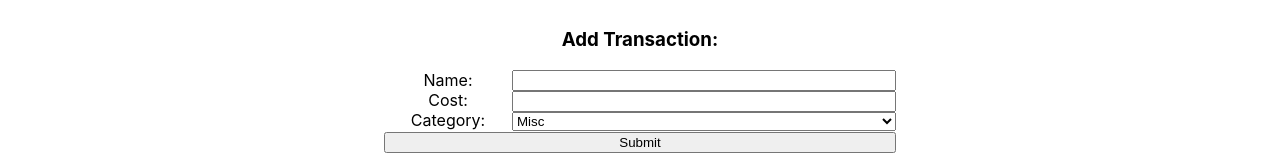
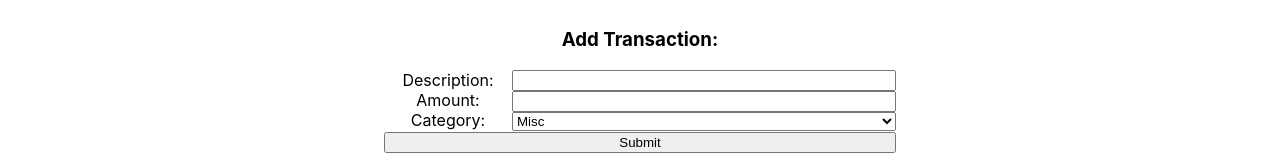
Before and after one commit to daburch/react-practice, a React (Create React App) app: page / in a window 1280 px wide. Shown: the part 205-365 px from the top of the page. Built offline with nearby package versions, Linux system fonts and the light colour scheme; no server answers.

Commit message:
update naming to match database

```diff
--- a/src/App.js
+++ b/src/App.js
@@ -6,8 +6,8 @@ import Transactions from "./components/Transactions";
 
 class App extends Component {
   state = {
-    name: "",
-    cost: "",
+    description: "",
+    amount: "",
     category: "MISC",
     transactions: []
   };
@@ -61,8 +61,8 @@ class App extends Component {
         method: "post",
         headers: { "Content-Type": "application/json" },
         body: JSON.stringify({
-          name: this.state.name,
-          cost: this.state.cost,
+          description: this.state.description,
+          amount: this.state.amount,
           category: this.state.category.toUpperCase()
         })
       })
@@ -78,8 +78,8 @@ class App extends Component {
           updatedTransactions.unshift(json);
 
           this.setState({
-            name: "",
-            cost: "",
+            description: "",
+            amount: "",
             transactions: updatedTransactions
           });
         })
@@ -100,8 +100,8 @@ class App extends Component {
         <div className="App-body">
           <h1>Hello, {Config.name}!</h1>
           <AddTransaction
-            name={this.state.name}
-            cost={this.state.cost}
+            description={this.state.description}
+            amount={this.state.amount}
             onSubmit={this.handleSubmit}
             onChange={this.handleChange}
           />
--- a/src/components/Transaction.jsx
+++ b/src/components/Transaction.jsx
@@ -1,4 +1,4 @@
-import React, { Component } from "react";
+import React from "react";
 import "../css/Transaction.css";
 
 const Transaction = props => {
@@ -6,10 +6,10 @@ const Transaction = props => {
     <div className="Transaction">
       <div className="transaction-fields">
         <div className="transaction-field">
-          <p className="transaction-name">{props.name}</p>
+          <p className="transaction-name">{props.description}</p>
         </div>
         <div className="transaction-field">
-          ${props.cost.toFixed(2).replace(/\d(?=(\d{3})+\.)/g, "$&,")}
+          ${props.amount.toFixed(2).replace(/\d(?=(\d{3})+\.)/g, "$&,")}
         </div>
         <div className="transaction-field">
           <p className="transaction-category">{props.category}</p>
--- a/src/components/Transactions.jsx
+++ b/src/components/Transactions.jsx
@@ -4,8 +4,13 @@ import Transaction from "./Transaction";
 const Transactions = props => {
   return (
     <div className="Transactions">
-      {props.transactions.map(({ id, name, cost, category }) => (
-        <Transaction key={id} name={name} cost={cost} category={category} />
+      {props.transactions.map(({ id, description, amount, category }) => (
+        <Transaction
+          key={id}
+          description={description}
+          amount={amount}
+          category={category}
+        />
       ))}
     </div>
   );
--- a/src/components/addTransaction.jsx
+++ b/src/components/addTransaction.jsx
@@ -8,21 +8,21 @@ const AddTransaction = props => {
       <form onSubmit={props.onSubmit}>
         <div className="transaction-input">
           <div className="transaction-input-labels">
-            <label>Name: </label>
-            <label>Cost: </label>
+            <label>Description: </label>
+            <label>Amount: </label>
             <label>Category: </label>
           </div>
           <div className="transaction-input-fields">
             <input
-              name="name"
+              name="description"
               type="text"
-              value={props.name}
+              value={props.description}
               onChange={props.onChange}
             />
             <input
-              name="cost"
+              name="amount"
               type="text"
-              value={props.cost}
+              value={props.amount}
               onChange={props.onChange}
             />
             <select name="category" onChange={props.onChange}>
```
